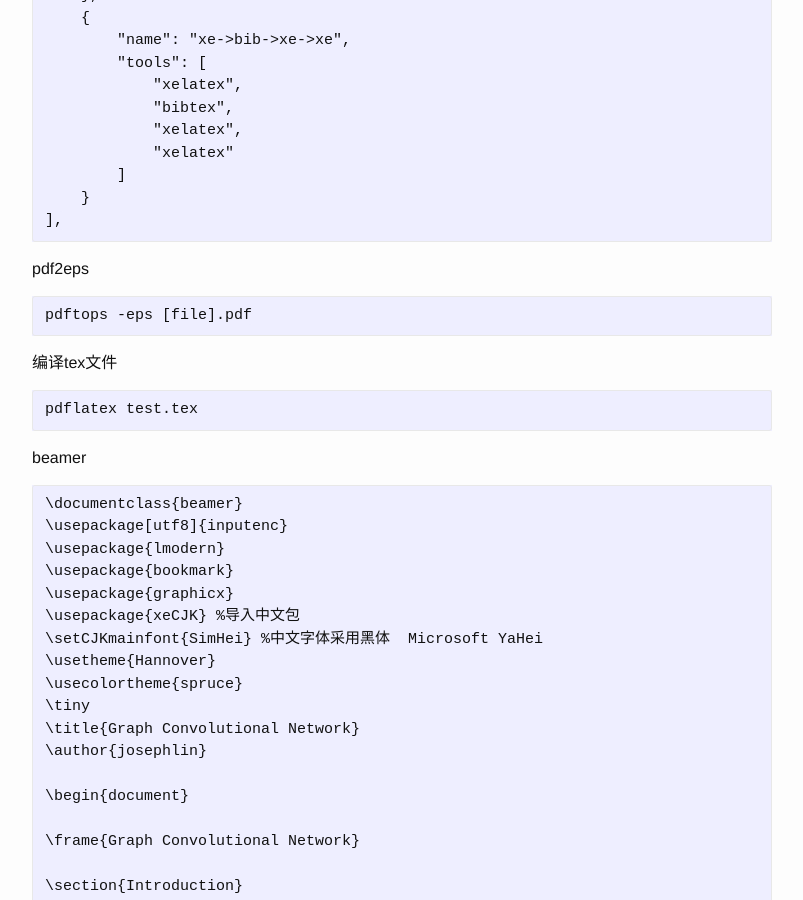
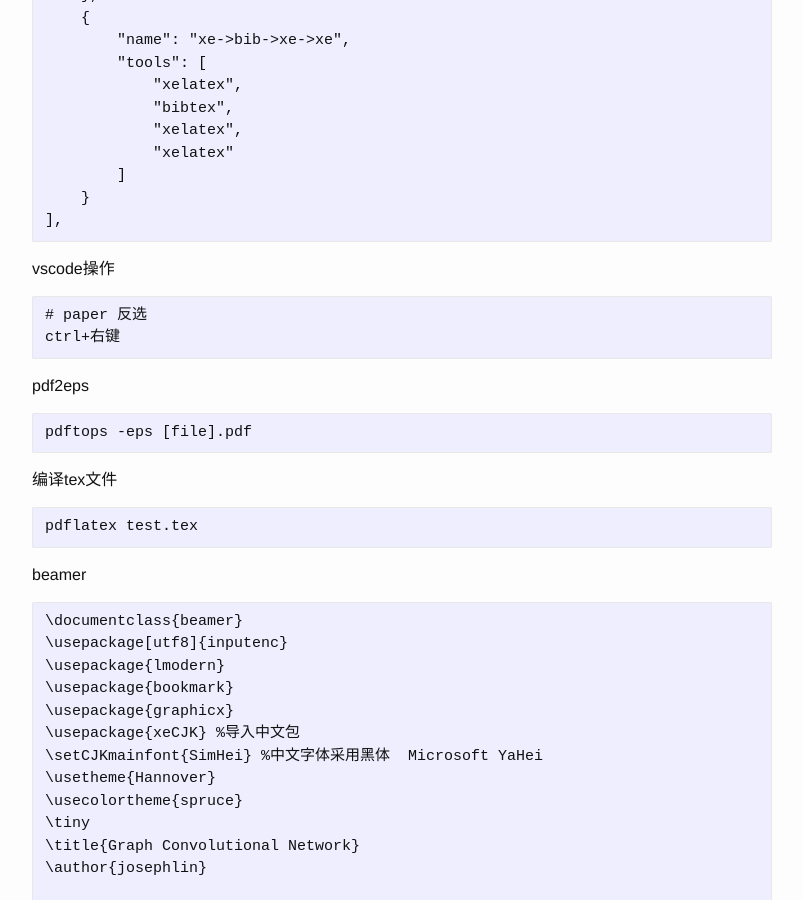
Before and after one commit to josephstalin117/josephstalin117.github.io, a Jekyll site: the page built from _posts/2018-6-23-latex.markdown, in a window 1280 px wide and 900 px high, scrolled down 15146 px. Shown: the whole window, without its empty margins (238-1041 px from the left). Built offline with Jekyll 4.4.1, drawn with Linux system fonts in a browser that asks for light colours; formulas are drawn with MathJax 3.

Commit message:
add pdf invert selection

````diff
--- a/_posts/2018-6-23-latex.markdown
+++ b/_posts/2018-6-23-latex.markdown
@@ -653,6 +653,12 @@ Bill Gates& 002& Female\\
 ],
 ```
 
+vscode操作
+```
+# paper 反选
+ctrl+右键
+```
+
 pdf2eps
 ```
 pdftops -eps [file].pdf
````
